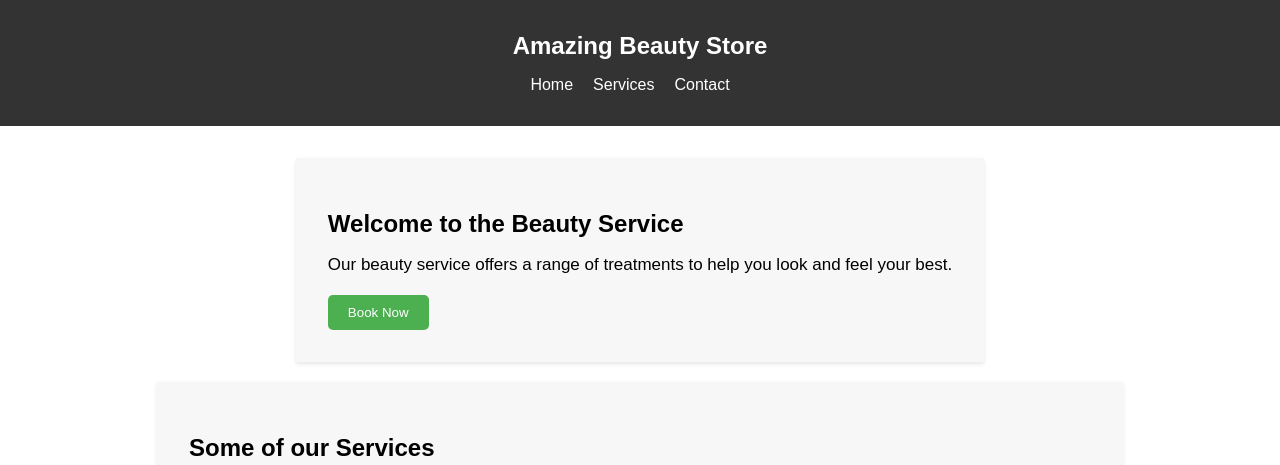
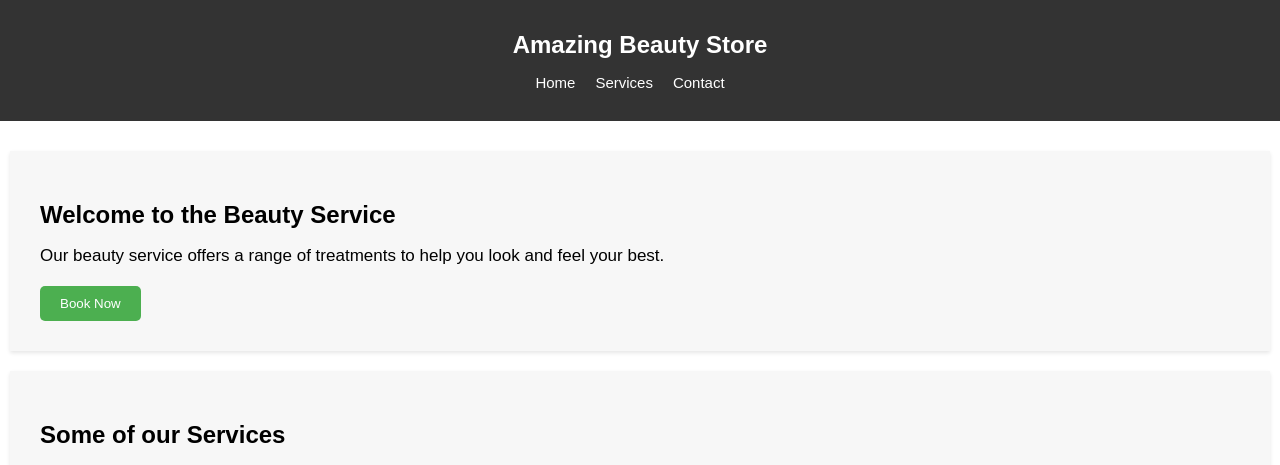
Before and after one commit to Syncingoutt/Exam, a website: page Home-page/index.html in a window 1280 px wide. Shown: the top 465 px of the page. Drawn offline with Linux system fonts and the light colour scheme; files whose address does not match are found by name.

Commit message:
Fixed main page scaling, and font size of main page with services page is now equal i think

```diff
--- a/index.html
+++ b/Home-page/index.html
@@ -12,8 +12,8 @@
         <nav>
             <ul>
                 <li><a href="#home">Home</a></li>
-                <li><a href="./services.html">Services</a></li>
-                <li><a href="./contact.html">Contact</a></li>
+                <li><a href="/Services-page/services.html">Services</a></li>
+                <li><a href="/Contact-page/contact.html">Contact</a></li>
             </ul>
         </nav>
     </header>
--- a/style.css
+++ b/Home-page/style.css
@@ -2,6 +2,7 @@ body {
     font-family: Arial, sans-serif;
     margin: 0;
     padding: 0;
+    font-size: 15px;
 }
 
 header {
@@ -83,3 +84,8 @@ img {
     height: auto;
     object-fit: contain;
 }
+
+#services, #about, #home {
+    min-width: 1200px;
+    max-width: 1200px;
+}
--- a/services.css
+++ b/Services-page/services.css
@@ -2,6 +2,7 @@ body {
     font-family: Arial, sans-serif;
     margin: 0;
     padding: 0;
+    font-size: 12px;
   }
 
   header {
```
Also changed, not shown: Contact-page/contact.html (renamed from contact.html, +3 -3 lines), Services-page/services.html (renamed from services.html, +2 -2 lines), Admin Panel/admin-style.css (renamed from admin-style.css), Admin Panel/admin.html (renamed from admin.html), README.md (added).
